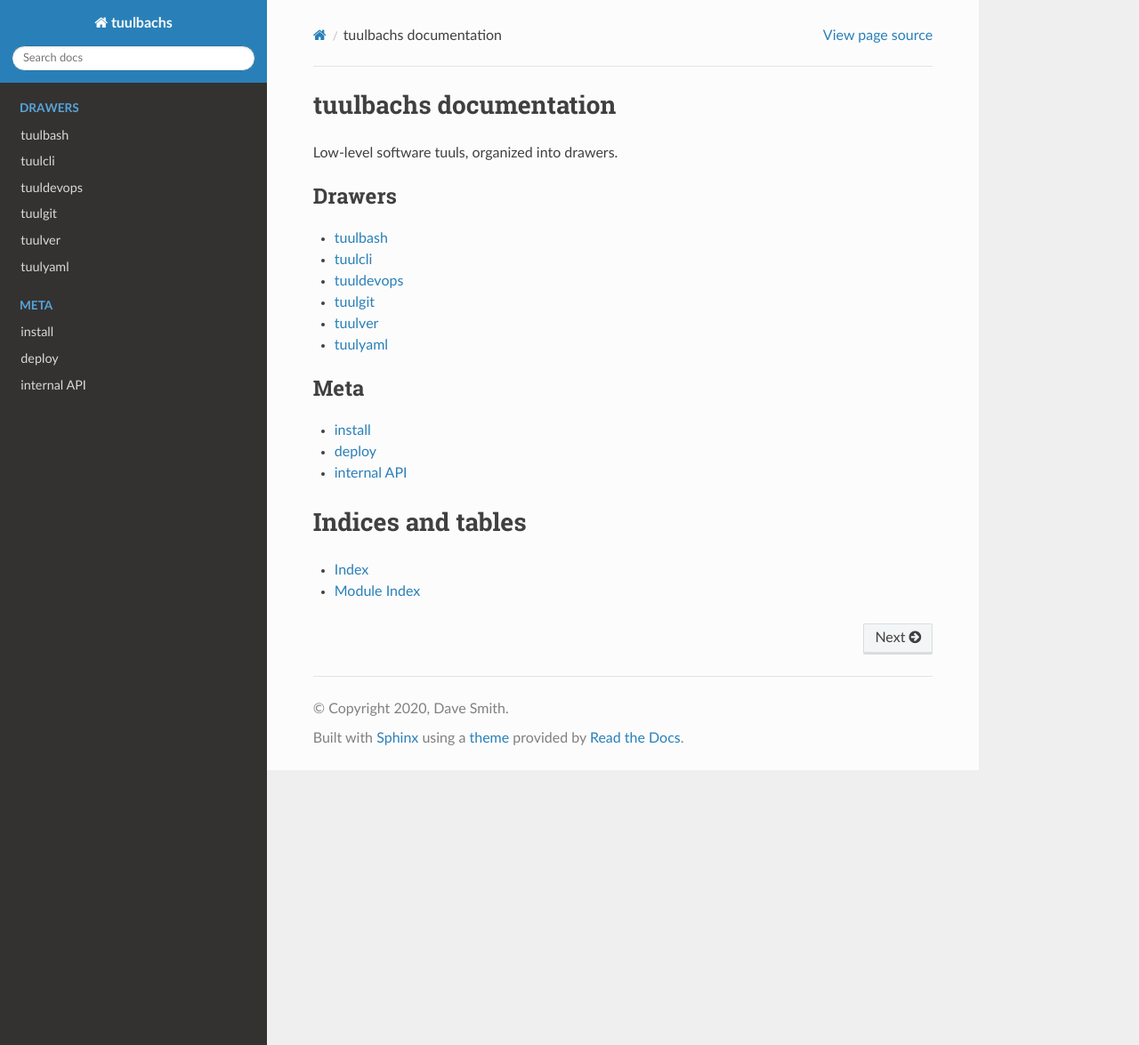
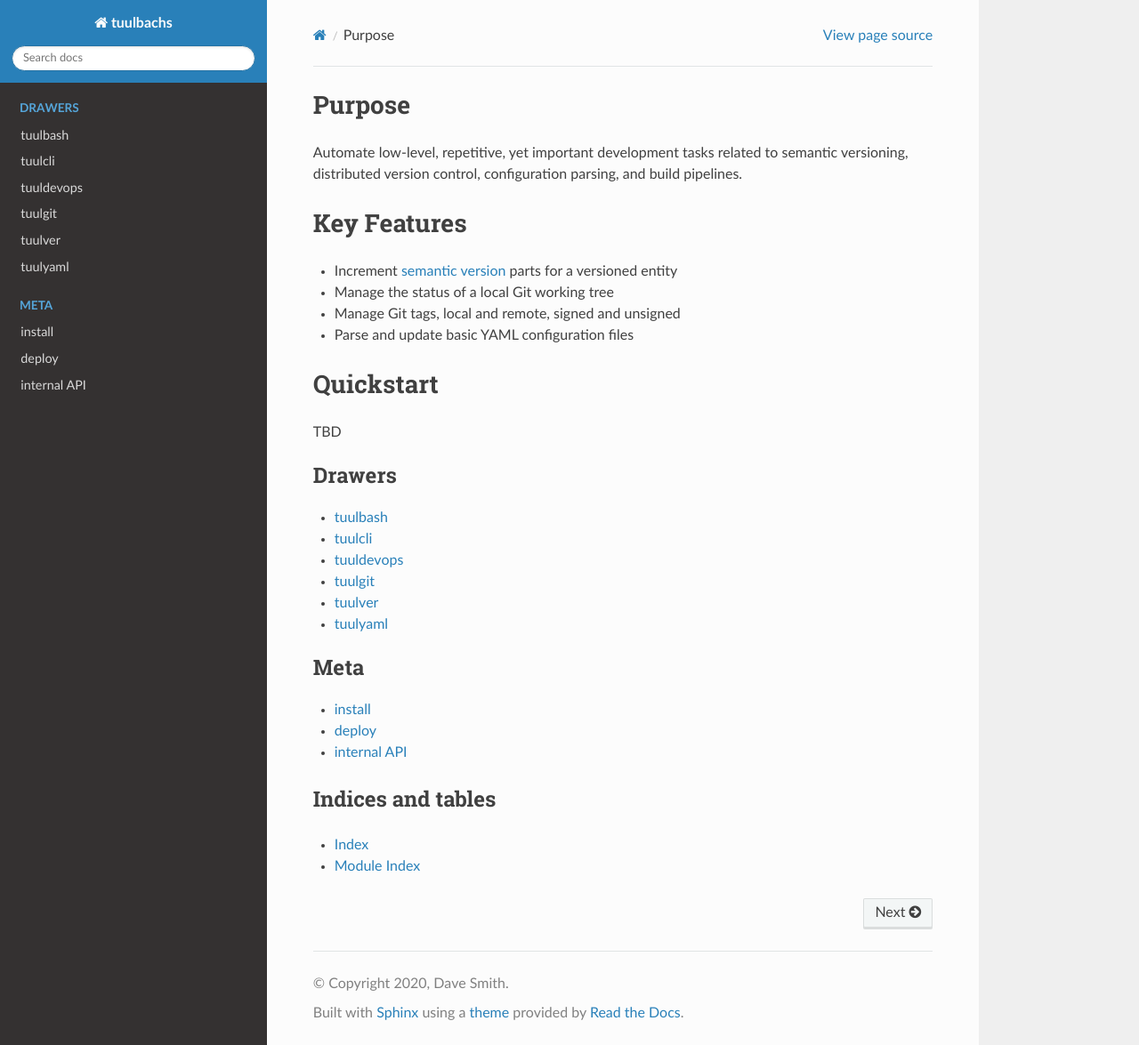
Before and after one commit to dksmiffs/tuulbachs, a Sphinx documentation site: the page built from docs/index.rst, in a window 1280 px wide and 1175 px high. Shown: the whole window at 89% size. Built offline with Sphinx 7.4.7 and the Read the Docs theme 2.0.0, drawn with Linux system fonts in a browser that asks for light colours.

Commit message:
GH-9 Make minor improvement to user-facing front page in docs

```diff
--- a/docs/index.rst
+++ b/docs/index.rst
@@ -1,6 +1,23 @@
-tuulbachs documentation
-=======================
-Low-level software tuuls, organized into drawers.
+=======
+Purpose
+=======
+Automate low-level, repetitive, yet important development tasks related to
+semantic versioning, distributed version control, configuration parsing, and
+build pipelines.
+
+============
+Key Features
+============
+* Increment `semantic version <https://semver.org/>`_ parts for a versioned
+  entity
+* Manage the status of a local Git working tree
+* Manage Git tags, local and remote, signed and unsigned
+* Parse and update basic YAML configuration files
+
+==========
+Quickstart
+==========
+TBD
 
 .. toctree::
    :maxdepth: 2
```
